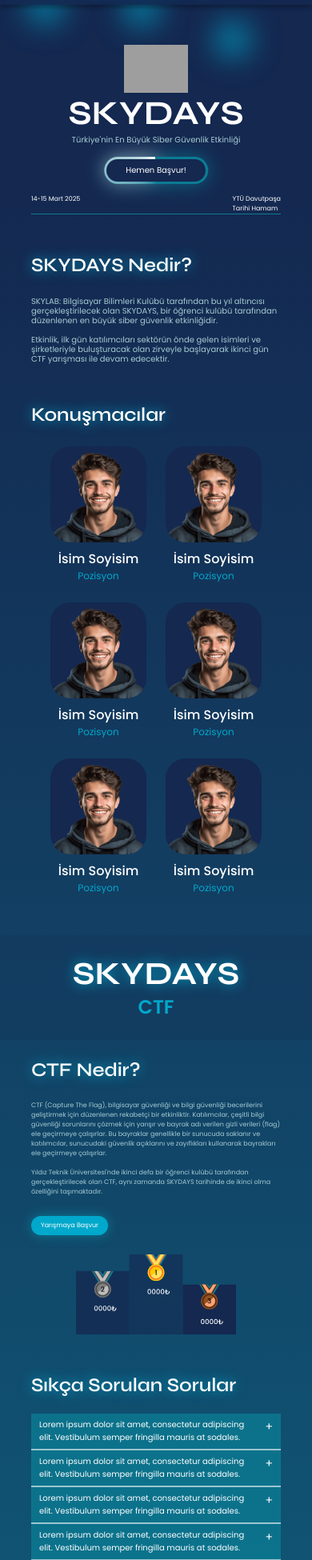
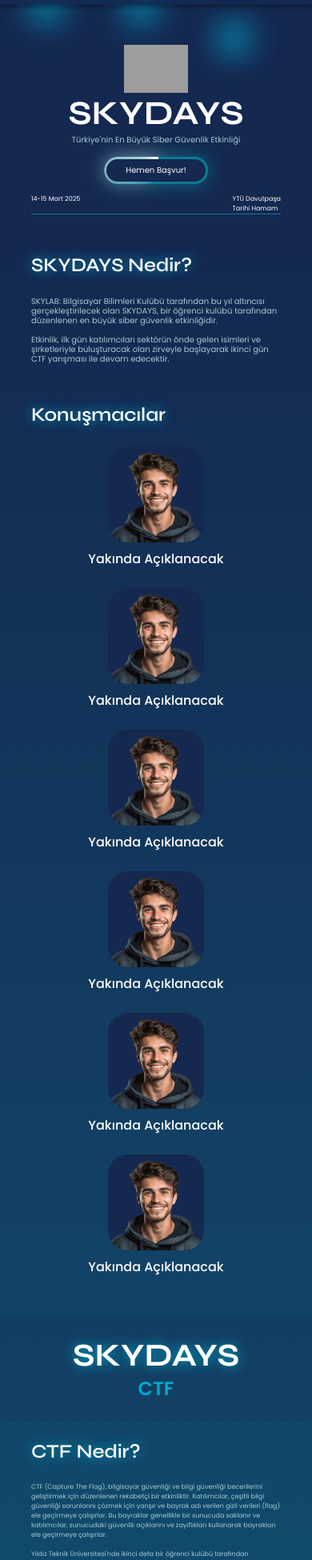
Before and after one commit to skylab-kulubu/skydays-2025, a React (Vite) app: page / in a window 390 px wide. Shown: the part 50-2000 px from the top of the page at 80% size. Built offline with nearby package versions, Linux system fonts and the light colour scheme; grey boxes are pictures that could not be loaded; a web font is replaced by a local one.

Commit message:
[FEAT-12] Add links and placeholder texts

```diff
--- a/src/App.css
+++ b/src/App.css
@@ -48,3 +48,8 @@
   justify-content: center;
   gap: 6.25rem;
 }
+
+a {
+  color: #fff;
+  text-decoration: none;
+}
--- a/src/components/Header.css
+++ b/src/components/Header.css
@@ -29,7 +29,7 @@
   border: none;
 }
 
-header > button {
+header > a {
   background-color: #142850;
   padding: 0.625rem 3.125rem;
   font-size: 1.25rem;
@@ -41,10 +41,10 @@
   transition: all 0.3s ease-in-out;
 }
 
-header > button:hover {
+header > a:hover {
   box-shadow: 0px 0px 20px #0c7b93;
 }
-header > button:active {
+header > a:active {
   transform: scale(95%);
 }
 
@@ -68,7 +68,7 @@
     font-weight: 600;
     text-align: center;
   }
-  header > button {
+  header > a {
     padding: 0.625rem 1.5rem;
   }
 }
--- a/src/components/Header.jsx
+++ b/src/components/Header.jsx
@@ -30,7 +30,7 @@
         </button>
       </nav>
       <h1>SKYDAYS</h1>
-      <button>Başvur</button>
+      <a href="https://skyl.app/skydays-katilimci-formu">Başvur</a>
     </header>
   );
 }
--- a/src/components/Questions.jsx
+++ b/src/components/Questions.jsx
@@ -4,27 +4,56 @@
 function Questions() {
   const [data, setData] = useState([
     {
-      soru: "Lorem ipsum dolor sit amet, consectetur adipiscing elit. Vestibulum semper fringilla mauris at sodales.",
+      soru: "Etkinlik nerede ve ne zaman gerçekleşecek?",
       cevap:
-        "Lorem ipsum dolor sit amet, consectetur adipiscing elit. Vestibulumsemper fringilla mauris at sodales.Lorem ipsum dolor sit amet,consectetur adipiscing elit. Vestibulum semper fringilla mauris atsodales.Lorem ipsum dolor sit amet, consectetur adipiscing elit. Vestibulum semper fringilla mauris at sodales.",
+        "SKYDAYS, 14-15 Mart tarihlerinde Yıldız Teknik Üniversitesi Davutpaşa Kampüsü Tarihi Hamam’da gerçekleşecektir. Zirve, 14 Mart günü 12.30’da başlayıp 19.00’da biterken yarışma ise 14 Mart günü 20.00’da başlayıp 15 Mart günü 20.00’da bitecektir.",
       acik: false,
     },
     {
-      soru: "Lorem ipsum dolor sit amet, consectetur adipiscing elit. Vestibulum semper fringilla mauris at sodales.",
+      soru: "Zirvede beni neler bekliyor?",
       cevap:
-        "Lorem ipsum dolor sit amet, consectetur adipiscing elit. Vestibulumsemper fringilla mauris at sodales.Lorem ipsum dolor sit amet,consectetur adipiscing elit. Vestibulum semper fringilla mauris atsodales.Lorem ipsum dolor sit amet, consectetur adipiscing elit. Vestibulum semper fringilla mauris at sodales.",
+        "Zirve 12.30’da başlayıp 7 oturumunun sonunda 19.00’da bitecektir. Zirvenin yanı sıra oturum aralarında gezebileceğin bir fuaye alanı da bulunmaktadır. Bu alanda keyifli vakit geçirebilir, sektördeki şirketlerin stantlarını gezebilirsin. Kulübümüzün siber güvenlik ekibi olan SKY-SEC ’in standına uğrayıp neler yaptıkları hakkında bilgi almayı da unutma.",
       acik: false,
     },
     {
-      soru: "Lorem ipsum dolor sit amet, consectetur adipiscing elit. Vestibulum semper fringilla mauris at sodales.",
+      soru: "Sadece zirveye veya sadece yarışmaya katılamaz mıyım?",
       cevap:
-        "Lorem ipsum dolor sit amet, consectetur adipiscing elit. Vestibulumsemper fringilla mauris at sodales.Lorem ipsum dolor sit amet,consectetur adipiscing elit. Vestibulum semper fringilla mauris atsodales.Lorem ipsum dolor sit amet, consectetur adipiscing elit. Vestibulum semper fringilla mauris at sodales.",
+        "Elbette, ister ikisine birden istersen de yalnızca birine katıl. Karar senin!",
       acik: false,
     },
     {
-      soru: "Lorem ipsum dolor sit amet, consectetur adipiscing elit. Vestibulum semper fringilla mauris at sodales.",
+      soru: "Etkinlik yüz yüze mi çevrimiçi mi olacak?",
       cevap:
-        "Lorem ipsum dolor sit amet, consectetur adipiscing elit. Vestibulumsemper fringilla mauris at sodales.Lorem ipsum dolor sit amet,consectetur adipiscing elit. Vestibulum semper fringilla mauris atsodales.Lorem ipsum dolor sit amet, consectetur adipiscing elit. Vestibulum semper fringilla mauris at sodales.",
+        "Hem zirve hem de yarışma yüz yüze, Tarihi Hamam’da gerçekleştirilecektir.",
+      acik: false,
+    },
+    {
+      soru: "Zirve veya yarışma için yaş sınırı var mıdır?",
+      cevap:
+        "Zirve için yaş sınırlamamız yok fakat yarışmada 18 yaş ve üstü olan katılımcılar kabul edilecektir.",
+      acik: false,
+    },
+    {
+      soru: "⁠SKYDAYS’e neden katılmalıyım?",
+      cevap:
+        "Ulusal ve uluslarası güncel tehditleri anlama, sektördeki uzmanlarla bağlantı kurma, becerilerinizi geliştirme ve zorlu CTF mücadelesiyle kendinizi test etme fırsatı yaşayacağınız SKYDAYS Siber Güvenlik Etkinliği’nde aynı zamanda güncel teknolojileri keşfetme ve mesleki gelişim sağlama şansı elde edeceksiniz. Bundan dolayı katılmanızı mutlaka öneriyoruz.",
+      acik: false,
+    },
+    {
+      soru: "Etkinliğe katılım ücretsiz mi?",
+      cevap: "Evet, etkinliğimiz tamamen ücretsizdir.",
+      acik: false,
+    },
+    {
+      soru: "Etkinliğe kimler katılabilir?",
+      cevap:
+        "Siber güvenliğin ne olduğunu merak eden, bu alanda bilgi ve fikir sahibi olmak isteyen veya sektörün son durumunu öğrenip bildiklerini derinleştirmek isteyen herkes katılabilir.",
+      acik: false,
+    },
+    {
+      soru: "Zirveye katılımım sonunda sertifika verilecek mi?",
+      cevap:
+        "Evet, 7 oturumdan en az 5’ine katılan katılımcılara online sertifika verilecektir.",
       acik: false,
     },
   ]);
--- a/src/components/Skydaysctf.css
+++ b/src/components/Skydaysctf.css
@@ -40,7 +40,7 @@
   font-style: normal;
   font-weight: 400;
 }
-.ctf-about > button {
+.ctf-about > a {
   border-radius: 100px;
   background: #00a8cc;
   box-shadow: 0px 0px 14px 0px #0c7b93;
@@ -48,10 +48,10 @@
   padding: 0.75rem 1.5rem;
   transition: all 0.3s ease-in;
 }
-.ctf-about > button:hover {
+.ctf-about > a:hover {
   box-shadow: 0px 0px 25px 0px #0c7b93;
 }
-.ctf-about > button:active {
+.ctf-about > a:active {
   scale: 0.95;
 }
 .ctf > img {
--- a/src/components/Skydaysctf.jsx
+++ b/src/components/Skydaysctf.jsx
@@ -22,7 +22,9 @@
           tarafından gerçekleştirilecek olan CTF, aynı zamanda SKYDAYS tarihinde
           de ikinci olma özelliğini taşımaktadır.
         </p>
-        <button>Yarışmaya Başvur</button>
+        <a href="https://skyl.app/skydays-ctf-basvuru-formu">
+          Yarışmaya Başvur
+        </a>
       </section>
       <img src={PrizeSVG} alt="Ödüller" />
     </article>
--- a/src/components/Speakers.jsx
+++ b/src/components/Speakers.jsx
@@ -9,43 +9,43 @@
         <figure className="speaker">
           <img src={SpeakerImage} alt="Konuşmacı" />
           <figcaption>
-            <h3>İsim Soyisim</h3>
-            <p>Pozisyon</p>
+            <h3>Yakında Açıklanacak</h3>
+            <p></p>
           </figcaption>
         </figure>
         <figure className="speaker">
           <img src={SpeakerImage} alt="Konuşmacı" />
           <figcaption>
-            <h3>İsim Soyisim</h3>
-            <p>Pozisyon</p>
+            <h3>Yakında Açıklanacak</h3>
+            <p></p>
           </figcaption>
         </figure>
         <figure className="speaker">
           <img src={SpeakerImage} alt="Konuşmacı" />
           <figcaption>
-            <h3>İsim Soyisim</h3>
-            <p>Pozisyon</p>
+            <h3>Yakında Açıklanacak</h3>
+            <p></p>
           </figcaption>
         </figure>
         <figure className="speaker">
           <img src={SpeakerImage} alt="Konuşmacı" />
           <figcaption>
-            <h3>İsim Soyisim</h3>
-            <p>Pozisyon</p>
+            <h3>Yakında Açıklanacak</h3>
+            <p></p>
           </figcaption>
         </figure>
         <figure className="speaker">
           <img src={SpeakerImage} alt="Konuşmacı" />
           <figcaption>
-            <h3>İsim Soyisim</h3>
-            <p>Pozisyon</p>
+            <h3>Yakında Açıklanacak</h3>
+            <p></p>
           </figcaption>
         </figure>
         <figure className="speaker">
           <img src={SpeakerImage} alt="Konuşmacı" />
           <figcaption>
-            <h3>İsim Soyisim</h3>
-            <p>Pozisyon</p>
+            <h3>Yakında Açıklanacak</h3>
+            <p></p>
           </figcaption>
         </figure>
       </section>
--- a/src/components/Sponsors.css
+++ b/src/components/Sponsors.css
@@ -37,11 +37,6 @@
   font-style: normal;
   font-weight: 500;
 }
-.sponsor-container > div > div {
-  width: 80%;
-  height: 40%;
-  background-color: white;
-}
 
 @media only screen and (max-width: 1000px) {
   .sponsor-container {
--- a/src/components/Sponsors.jsx
+++ b/src/components/Sponsors.jsx
@@ -7,15 +7,15 @@
       <div className="sponsor-container">
         <div>
           <h3>Ana Sponsor</h3>
-          <div></div>
+          <div>Yakında Açıklanacak...</div>
         </div>
         <div>
           <h3>Gümüş Sponsor</h3>
-          <div></div>
+          <div>Yakında Açıklanacak...</div>
         </div>
         <div>
           <h3>Bronz Sponsor</h3>
-          <div></div>
+          <div>Yakında Açıklanacak...</div>
         </div>
       </div>
     </article>
--- a/src/components/Welcome.css
+++ b/src/components/Welcome.css
@@ -27,7 +27,7 @@
   font-size: 1.25rem;
   color: #a7cbd3;
 }
-.welcome > button {
+.welcome > a {
   background-color: #142850;
   color: white;
   padding: 0.75rem 3rem;
@@ -37,8 +37,8 @@
   border-radius: 50px;
   position: relative;
 }
-.welcome > button::after,
-.welcome > button::before {
+.welcome > a::after,
+.welcome > a::before {
   content: "";
   position: absolute;
   height: 100%;
@@ -52,12 +52,12 @@
   border-radius: 50px;
   animation: 3s spin linear infinite;
 }
-.welcome > button::before {
+.welcome > a::before {
   filter: blur(1.5rem);
   opacity: 0.75;
 }
-.welcome > button:hover::before,
-.welcome > button:hover::after {
+.welcome > a:hover::before,
+.welcome > a:hover::after {
   animation-play-state: paused;
 }
 
--- a/src/components/Welcome.jsx
+++ b/src/components/Welcome.jsx
@@ -12,7 +12,7 @@
         <p>Türkiye'nin En Büyük Siber Güvenlik Etkinliği</p>
       </div>
 
-      <button>Hemen Başvur!</button>
+      <a href="https://skyl.app/skydays-katilimci-formu">Hemen Başvur!</a>
 
       <div className="welcome-footer">
         <p>14-15 Mart 2025</p>
```
